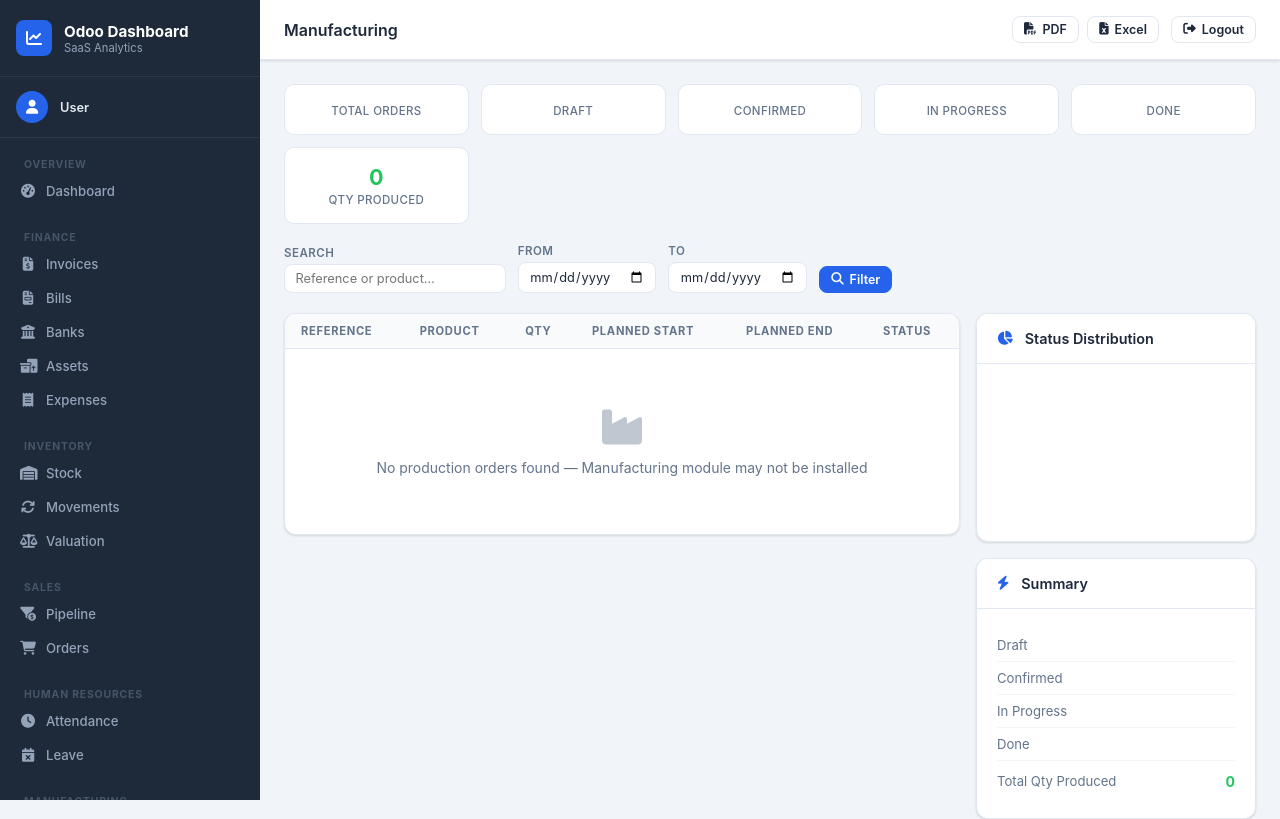
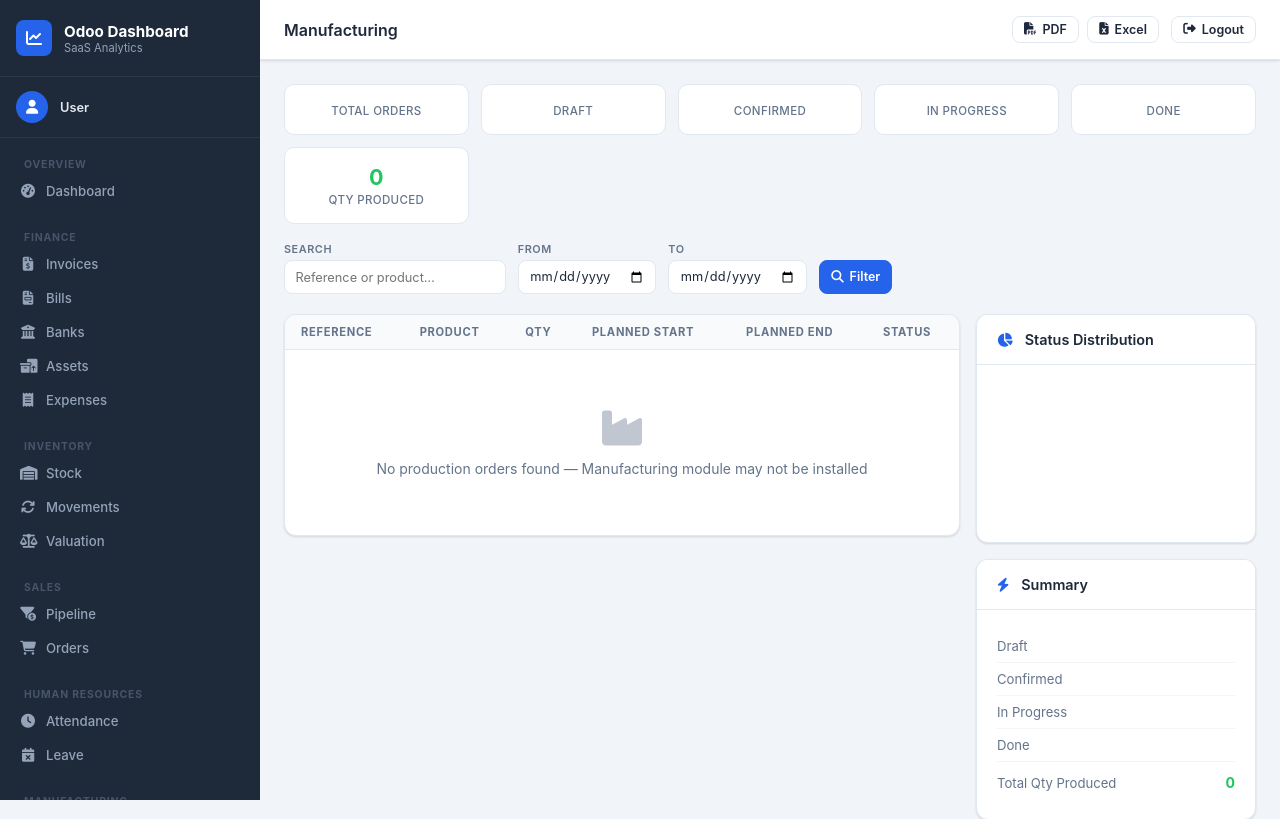
Before and after one commit to mragab3030-bit/odoo-saas, a Flask app: template templates/manufacturing.html in a window 1280 px wide. Shown: the top 819 px of the page. Run offline with Flask 3, Linux system fonts and the light colour scheme; the template is opened without the code that fills it, so the values that code supplies are empty.

Commit message:
Tighten filter bar: single horizontal row, uniform input height
- .filter-bar items now share a fixed 34px height so search input,
  period select, date pickers, and Filter button all line up exactly.
- Added flex helpers for sizing: fg-grow makes the search expand,
  fg-period reserves room for the period dropdown, fg-date sizes the
  custom date inputs, and fg-action sits the button on the right.
- Drop the empty &nbsp; label hack on the button group; align-items:
  end on the parent keeps everything bottom-aligned cleanly.
- Labels are slightly smaller and tighter (.68rem, line-height 1).

From/To remain hidden until the period dropdown is set to Custom.

Co-Authored-By: Claude Sonnet 4.6 <noreply@anthropic.com>

```diff
--- a/static/css/style.css
+++ b/static/css/style.css
@@ -511,12 +511,39 @@ a:hover { text-decoration: none; }
   display: flex;
   gap: .75rem;
   flex-wrap: wrap;
-  align-items: flex-end;
+  align-items: end;
   margin-bottom: 1.25rem;
 }
 
-.filter-group { display: flex; flex-direction: column; gap: .25rem; }
-.filter-group label { font-size: .72rem; font-weight: 600; color: var(--text-muted); text-transform: uppercase; letter-spacing: .04em; }
+.filter-group { display: flex; flex-direction: column; gap: .3rem; min-width: 0; }
+.filter-group label {
+  font-size: .68rem;
+  font-weight: 600;
+  color: var(--text-muted);
+  text-transform: uppercase;
+  letter-spacing: .05em;
+  line-height: 1;
+  margin: 0;
+}
+
+.filter-bar .form-control,
+.filter-bar .form-control-sm,
+.filter-bar .form-select,
+.filter-bar .btn,
+.filter-bar .btn-sm {
+  height: 34px;
+  box-sizing: border-box;
+  padding-top: 0;
+  padding-bottom: 0;
+  display: inline-flex;
+  align-items: center;
+  line-height: 1;
+}
+.filter-bar select.form-control { padding-right: 1.75rem; }
+.filter-bar .fg-grow   { flex: 1 1 220px; }
+.filter-bar .fg-period { flex: 0 0 180px; }
+.filter-bar .fg-date   { flex: 0 0 150px; }
+.filter-bar .fg-action { flex: 0 0 auto; }
 
 .form-control, .form-select {
   border: 1px solid var(--border);
```
Also changed, not shown: templates/financial.html (+5 -6 lines).
